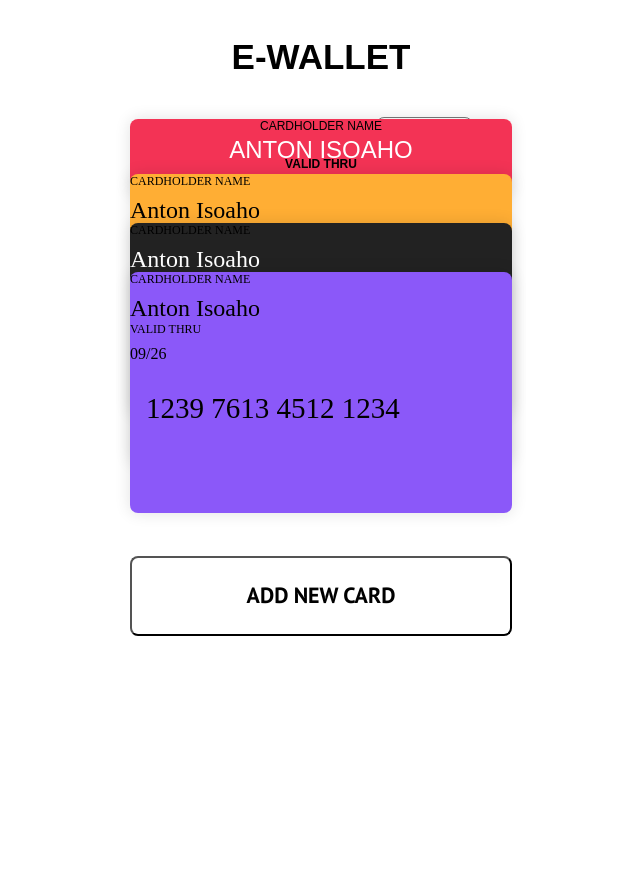
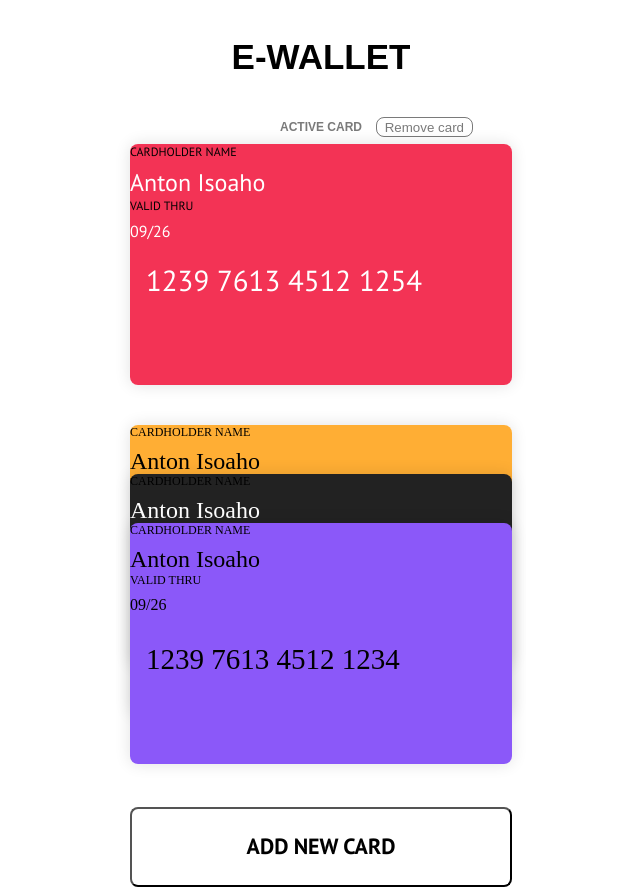
Before and after one commit to GoldenZebras/e-wallet, a React (Vite) app: page / in a window 1280 px wide. Shown: the whole page, without its empty margins (319-959 px from the left). Built offline with nearby package versions, Linux system fonts and the light colour scheme.

Commit message:
Removed doublemerged items

```diff
--- a/src/pages/home.scss
+++ b/src/pages/home.scss
@@ -33,20 +33,14 @@
         }
     }
 
+    &--activeCard {
+        margin-bottom: 40px;
+        font-family: $font-family-primary;
+    }
+
     &--list {
         padding-top: 192px;
         margin-bottom: 43px;
     }
 
-    &--activeCard {
-        margin-bottom: 40px;
-    }
-
 }
-.card__container--header{
-    @include top-title;
-}
-
-.card__container--activeCard {
-    @include top-text;
-}
```
